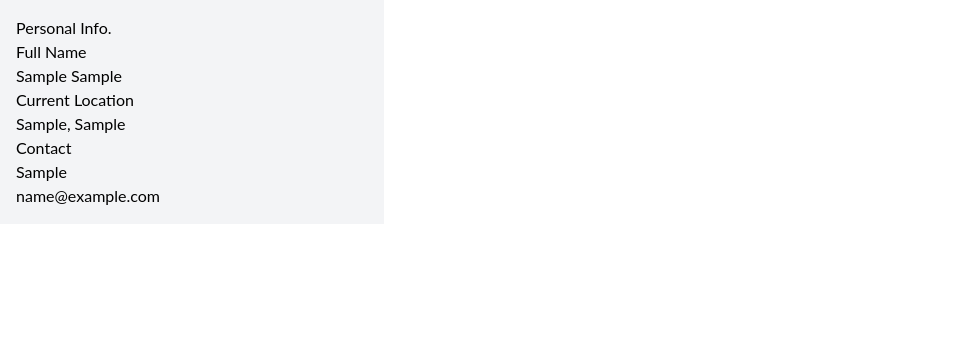
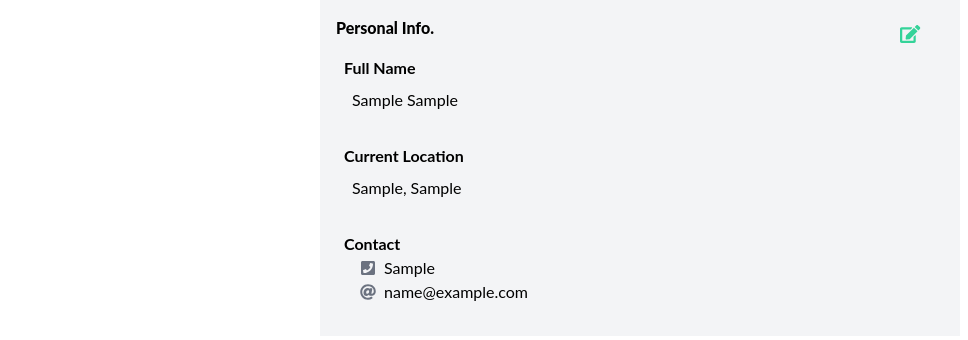
Before and after one commit to JNFussion/cv-application, a React (Create React App) app: page / in a window 1280 px wide. Both pictures are taken after typing "Sample", "Sample", "Sample", "Sample", "Sample", "name@example.com" into the empty fields and a click on the button "Save". Shown: the top 340 px of the page, without its empty margins (0-968 px from the left). Built offline with nearby package versions, Linux system fonts and the light colour scheme.

Commit message:
Move styles to own folder. Add Font Awesome Icons. Move change event handler to parent component. State form component initialize from generalInformation state.

```diff
--- a/package.json
+++ b/package.json
@@ -5,6 +5,11 @@
   "license": "UNLICENSED",
   "dependencies": {
     "@craco/craco": "^6.4.0",
+    "@fortawesome/fontawesome-svg-core": "^1.2.36",
+    "@fortawesome/free-brands-svg-icons": "^5.15.4",
+    "@fortawesome/free-regular-svg-icons": "^5.15.4",
+    "@fortawesome/free-solid-svg-icons": "^5.15.4",
+    "@fortawesome/react-fontawesome": "^0.1.16",
     "@tailwindcss/postcss7-compat": "^2.2.17",
     "@testing-library/jest-dom": "^5.11.4",
     "@testing-library/react": "^11.1.0",
--- a/src/App.js
+++ b/src/App.js
@@ -4,7 +4,7 @@ import GeneralInformation from "./components/generalInformation";
 class App extends Component {
   render() {
     return (
-      <div className="max-w-half">
+      <div className="mx-auto max-w-half">
         <GeneralInformation />
       </div>
     );
--- a/src/components/generalInformation.jsx
+++ b/src/components/generalInformation.jsx
@@ -1,5 +1,5 @@
 import { Component } from "react";
-import "./generalInformation.css";
+import "../styles/generalInformation.css";
 import PersonalInfoForm from "./personalInfoForm";
 import PersonalInfoArticle from "./personalInfoArticle";
 
@@ -24,15 +24,7 @@ class GeneralInformation extends Component {
     };
 
     this.handleSubmit = this.handleSubmit.bind(this);
-  }
-
-  resetForm() {
-    const obj = { ...this.state.formValues };
-    for (const key in obj) {
-      obj[key] = "";
-    }
-
-    this.setState({ formValues: obj });
+    this.edit = this.edit.bind(this);
   }
 
   handleSubmit(e) {
@@ -52,15 +44,27 @@ class GeneralInformation extends Component {
         },
       },
     });
+  }
 
-    this.resetForm();
+  edit() {
+    this.setState({ isEditing: true });
   }
 
   render() {
     if (this.state.isEditing) {
-      return <PersonalInfoForm submitHandler={this.handleSubmit} />;
+      return (
+        <PersonalInfoForm
+          submitHandler={this.handleSubmit}
+          personalInfo={this.state.personalInfo}
+        />
+      );
     } else {
-      return <PersonalInfoArticle personalInfo={this.state.personalInfo} />;
+      return (
+        <PersonalInfoArticle
+          personalInfo={this.state.personalInfo}
+          clickHandler={this.edit}
+        />
+      );
     }
   }
 }
--- a/src/components/personalInfoArticle.js
+++ b/src/components/personalInfoArticle.js
@@ -1,10 +1,17 @@
 import PersonalInfoField from "./personalInfoField";
+import { FontAwesomeIcon } from "@fortawesome/react-fontawesome";
+import { faAt, faPhoneSquare, faEdit } from "@fortawesome/free-solid-svg-icons";
 
 function PersonalInfoArticle(props) {
   return (
     <article className="personal-info-container">
-      <h2>Personal Info.</h2>
-      <section>
+      <button className="btn-edit" onClick={props.clickHandler}>
+        <div className="icon-container">
+          <FontAwesomeIcon icon={faEdit} />
+        </div>
+      </button>
+      <h2 className="font-extrabold">Personal Info.</h2>
+      <section className="field-container">
         <h3>Full Name</h3>
         <p>
           <PersonalInfoField
@@ -17,7 +24,7 @@ function PersonalInfoArticle(props) {
           />
         </p>
       </section>
-      <section>
+      <section className="field-container">
         <h3>Current Location</h3>
         <p>
           <PersonalInfoField
@@ -31,18 +38,20 @@ function PersonalInfoArticle(props) {
           />
         </p>
       </section>
-      <section>
+      <section className="field-container">
         <h3>Contact</h3>
-        <ul>
+        <ul className="fa-ul">
           <PersonalInfoField
             text={props.personalInfo.contact.phoneNumber}
             isEditing={false}
             IsContact={true}
+            iconName={faPhoneSquare}
           />
           <PersonalInfoField
             text={props.personalInfo.contact.email}
             isEditing={false}
             IsContact={true}
+            iconName={faAt}
           />
         </ul>
       </section>
--- a/src/components/personalInfoField.js
+++ b/src/components/personalInfoField.js
@@ -1,33 +1,10 @@
+import { FontAwesomeIcon } from "@fortawesome/react-fontawesome";
 import { Component } from "react";
 
 class PersonalInfoField extends Component {
-  constructor(props) {
-    super(props);
-    this.state = {
-      formValues: {
-        firstName: "",
-        lastName: "",
-        city: "",
-        country: "",
-        phoneNumber: "",
-        email: "",
-      },
-    };
-    this.handleChange = this.handleChange.bind(this);
-  }
-
   labelFormatted() {
     let label = this.props.type.name.replace(/([A-Z])/g, " $1").trim();
     return label.charAt(0).toUpperCase() + label.slice(1);
-  }
-
-  handleChange(e) {
-    this.setState((prevState) => ({
-      formValues: {
-        ...prevState.formValues,
-        [e.target.name]: e.target.value,
-      },
-    }));
   }
   render() {
     if (this.props.isEditing) {
@@ -44,16 +21,24 @@ class PersonalInfoField extends Component {
             <input
               type="text"
               name={this.props.type.name}
-              onChange={this.handleChange}
-              value={this.state.formValues[this.props.type.name]}
+              onChange={this.props.changeHandler}
+              value={this.props.type.value}
               placeholder={this.props.type.placeholder}
+              required
             />
           </label>
         </div>
       );
     } else {
       if (this.props.IsContact) {
-        return <li>{this.props.text}</li>;
+        return (
+          <li>
+            <span className="fa-li text-gray-500">
+              <FontAwesomeIcon icon={this.props.iconName} />
+            </span>
+            <span className="align-top">{this.props.text}</span>
+          </li>
+        );
       } else {
         return <span>{this.props.text}</span>;
       }
--- a/src/components/personalInfoForm.js
+++ b/src/components/personalInfoForm.js
@@ -9,27 +9,44 @@ class PersonalInfoForm extends Component {
       firstName: {
         name: "firstName",
         placeholder: "John",
+        value: this.props.personalInfo.firstName,
       },
       lastName: {
         name: "lastName",
         placeholder: "Doe",
+        value: this.props.personalInfo.lastName,
       },
       city: {
         name: "city",
         placeholder: "Madrid",
+        value: this.props.personalInfo.location.city,
       },
       country: {
         name: "country",
         placeholder: "Spain",
+        value: this.props.personalInfo.location.country,
       },
       phoneNumber: {
         name: "phoneNumber",
+        value: this.props.personalInfo.contact.phoneNumber,
       },
       email: {
         name: "email",
         placeholder: "johnDoe@example.com",
+        value: this.props.personalInfo.contact.email,
       },
     };
+
+    this.handleChange = this.handleChange.bind(this);
+  }
+
+  handleChange(e) {
+    this.setState((prevState) => ({
+      [e.target.name]: {
+        ...prevState[e.target.name],
+        value: e.target.value,
+      },
+    }));
   }
 
   render() {
@@ -42,20 +59,44 @@ class PersonalInfoForm extends Component {
         <fieldset>
           <legend className="font-extrabold">Personal Info.</legend>
 
-          <fieldset className="group-control">
+          <fieldset className="group-control field-container">
             <legend>Full Name</legend>
-            <PersonalInfoField type={this.state.firstName} isEditing={true} />
-            <PersonalInfoField type={this.state.lastName} isEditing={true} />
+            <PersonalInfoField
+              changeHandler={this.handleChange}
+              type={this.state.firstName}
+              isEditing={true}
+            />
+            <PersonalInfoField
+              changeHandler={this.handleChange}
+              type={this.state.lastName}
+              isEditing={true}
+            />
           </fieldset>
-          <fieldset className="group-control">
+          <fieldset className="group-control field-container">
             <legend>Current Location</legend>
-            <PersonalInfoField type={this.state.city} isEditing={true} />
-            <PersonalInfoField type={this.state.country} isEditing={true} />
+            <PersonalInfoField
+              changeHandler={this.handleChange}
+              type={this.state.city}
+              isEditing={true}
+            />
+            <PersonalInfoField
+              changeHandler={this.handleChange}
+              type={this.state.country}
+              isEditing={true}
+            />
           </fieldset>
-          <fieldset className="group-control">
+          <fieldset className="group-control field-container">
             <legend>Contact</legend>
-            <PersonalInfoField type={this.state.phoneNumber} isEditing={true} />
-            <PersonalInfoField type={this.state.email} isEditing={true} />
+            <PersonalInfoField
+              changeHandler={this.handleChange}
+              type={this.state.phoneNumber}
+              isEditing={true}
+            />
+            <PersonalInfoField
+              changeHandler={this.handleChange}
+              type={this.state.email}
+              isEditing={true}
+            />
           </fieldset>
         </fieldset>
 
--- a/src/components/generalInformation.css
+++ b/src/styles/generalInformation.css
@@ -4,18 +4,34 @@
   }
 
   .personal-info-container {
+    @apply p-4 mx-auto bg-gray-100;
+  }
+
+  form.personal-info-container {
     max-width: 60%;
-    @apply p-4 bg-gray-100;
+  }
+
+  article.personal-info-container {
+    @apply relative;
+  }
+
+  .field-container {
+    @apply p-2 my-2;
+  }
+
+  .field-container p {
+    @apply p-2;
   }
 
   .group-control {
-    @apply flex gap-10 p-2 my-2;
+    @apply flex gap-10;
   }
   .group-control .control:not(.flex-grow-0) {
     @apply flex-auto;
   }
 
-  .group-control legend {
+  .group-control legend,
+  .field-container h3 {
     @apply font-bold;
   }
 
@@ -38,4 +54,11 @@
           text-white font-bold bg-indigo-500
           hover:text-indigo-500 hover:bg-white hover:border-indigo-500;
   }
+
+  .btn-edit {
+    @apply absolute right-8 text-lg text-green-400 hover:text-green-600;
+  }
+  .btn-edit > * {
+    @apply px-2 py-1;
+  }
 }
```
Also changed, not shown: src/index.js (+6 -6 lines), src/styles/index.css (renamed from src/index.css), 1 other file (tests, documents, lock files or other folders).
